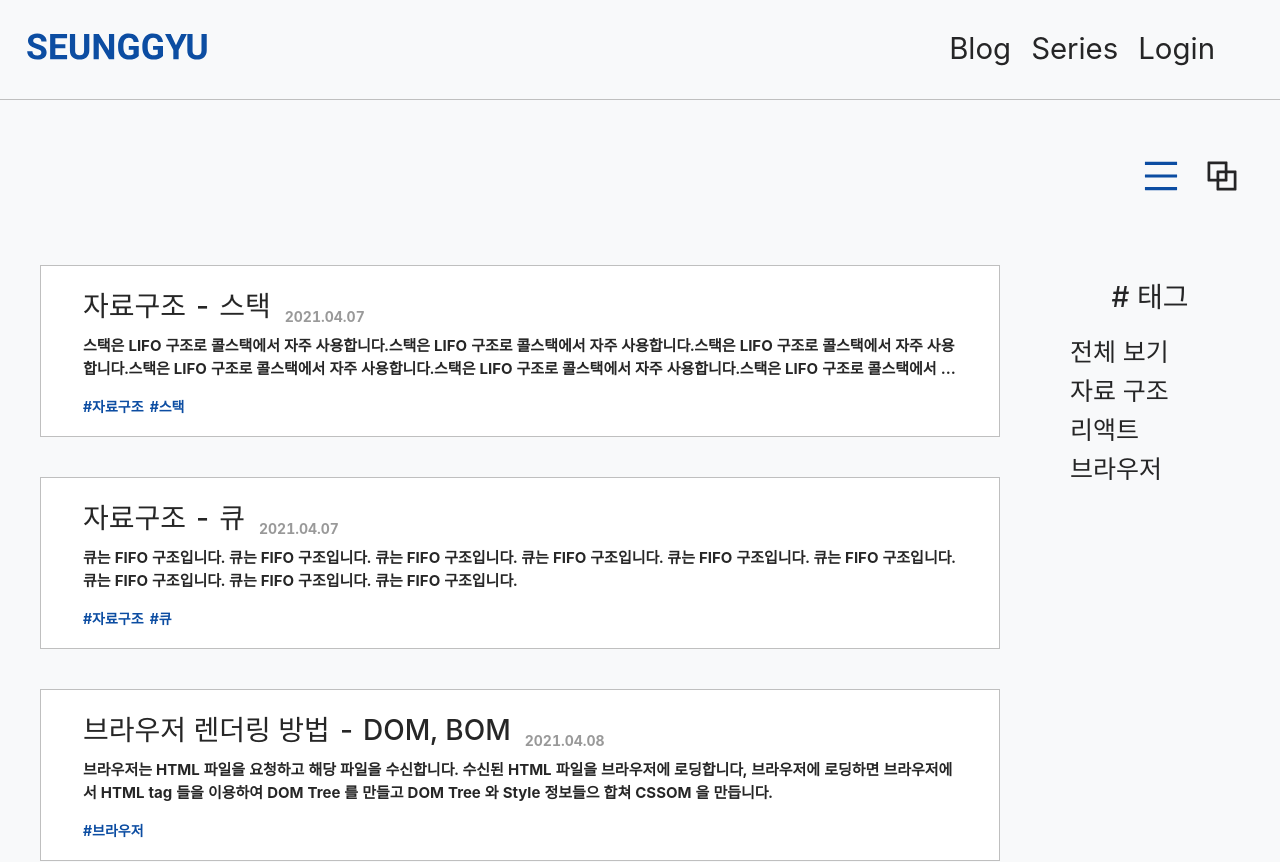
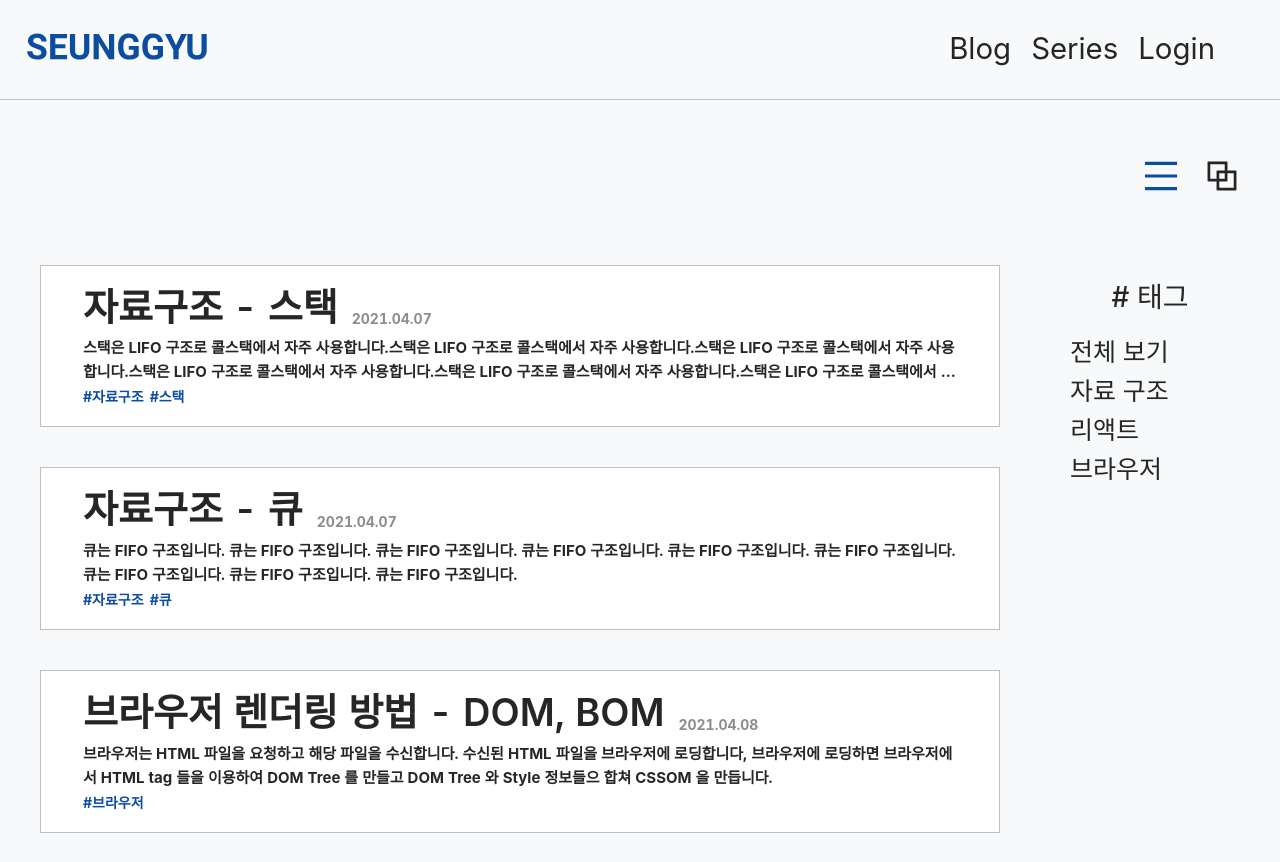
Before and after one commit to KIMSEUNGGYU/seunggyu-1, a Next.js app in the folder client/: page / in a window 1280 px wide. Shown: the top 862 px of the page. Built offline with nearby package versions, Linux system fonts and the light colour scheme.

Commit message:
[refactor] antd 적용 blog list

```diff
--- /dev/null
+++ b/client/common/types.ts
@@ -0,0 +1,26 @@
+export type MenuData = "blog" | "series" | "login";
+
+export type ViewModeData = "list" | "block";
+
+export type Tag = {
+  id: string;
+  tag: string;
+};
+
+export type Post = {
+  id: number;
+  title: string;
+  date: string;
+  description: string;
+  tags: string[];
+};
+
+type List = {
+  id: string;
+  title: string;
+};
+
+export type Series = {
+  title: string;
+  lists: List[];
+};
--- a/client/components/UI/blog/tags/Tags.tsx
+++ b/client/components/UI/blog/tags/Tags.tsx
@@ -37,7 +37,6 @@ function Tags({ tags }: TagsProps) {
   const [toggle, setToggle] = useState("전체 보기");
 
   const handleClick = (tag: string) => setToggle(tag);
-  console.log(toggle);
 
   return (
     <TagsContainer>
--- a/client/components/UI/blog/viewblock/ViewBlock.tsx
+++ b/client/components/UI/blog/viewblock/ViewBlock.tsx
@@ -1,16 +1,13 @@
+import { FC } from "react";
 import styled from "@emotion/styled";
 import Link from "next/link";
 
 import { theme } from "@theme/index";
+import { Post } from "@common/types";
+import { Typography } from "antd";
+const { Title, Text } = Typography;
 
-type Post = {
-  id: number;
-  title: string;
-  date: string;
-  description: string;
-  tags: string[];
-};
-type ViewBlockProps = {
+type Props = {
   posts: Post[];
 };
 
@@ -39,11 +36,11 @@ const BlockContainer = styled.div`
 const ListTitle = styled.h1`
   font-size: 30px;
 `;
-const DateString = styled.span`
+const DateString = styled(Text)`
   color: ${theme.GREY_TEXT_COLOR};
   font-weight: bold;
 `;
-const Description = styled.p`
+const Description = styled(Text)`
   margin-top: 24px;
   width: 100%;
   font-size: 15px;
@@ -65,14 +62,16 @@ const Tag = styled.li`
   margin-right: 6px;
 `;
 
-function ViewBlock({ posts }: ViewBlockProps) {
+const ViewBlock: FC<Props> = ({ posts }) => {
   return (
     <BlogBlock>
       {posts.map((post) => (
         <BlockContainer>
           <Link href={`/posts/${post.id}`}>
             <a>
-              <ListTitle>{post.title}</ListTitle>
+              <Title level={3} style={{ margin: 0 }}>
+                {post.title}
+              </Title>
               <DateString>{post.date}</DateString>
               <Description>{post.description}</Description>
               <Tags>
@@ -86,6 +85,6 @@ function ViewBlock({ posts }: ViewBlockProps) {
       ))}
     </BlogBlock>
   );
-}
+};
 
 export default ViewBlock;
--- a/client/components/UI/blog/viewlist/ViewList.tsx
+++ b/client/components/UI/blog/viewlist/ViewList.tsx
@@ -1,19 +1,15 @@
+import { FC } from "react";
 import styled from "@emotion/styled";
 import Link from "next/link";
 
 import { theme } from "@theme/index";
+import { Post } from "@common/types";
+import { Typography } from "antd";
+const { Title, Text } = Typography;
 
-type Post = {
-  id: number;
-  title: string;
-  date: string;
-  description: string;
-  tags: string[];
-};
-
-type PorpsType = {
+interface Props {
   posts: Post[];
-};
+}
 
 const BlogLists = styled.ul`
   max-width: 80%;
@@ -36,15 +32,14 @@ const ListTitleBlock = styled.div`
   display: flex;
   align-items: flex-end;
 `;
-const ListTitle = styled.h1``;
 
-const DateString = styled.span`
+const DateString = styled(Text)`
   color: ${theme.GREY_TEXT_COLOR};
   margin-left: 1em;
   font-weight: bold;
 `;
 
-const Description = styled.p`
+const Description = styled(Text)`
   margin-top: 6px;
   width: 100%;
   font-size: 15px;
@@ -58,30 +53,30 @@ const Description = styled.p`
 const Tags = styled.ul`
   margin-top: 3px;
   display: flex;
+
+  & > li {
+    color: ${theme.MAIN_COLOR};
+    font-weight: bold;
+    margin-right: 6px;
+  }
 `;
 
-const Tag = styled.li`
-  color: ${theme.MAIN_COLOR};
-  font-weight: bold;
-  margin-right: 6px;
-`;
-
-function ViewList({ posts }: PorpsType) {
+const ViewList: FC<Props> = ({ posts }) => {
   return (
     <>
       <BlogLists>
         {posts.map((post, idx) => (
           <Link href={`/posts/${post.id}`}>
             <a>
-              <ListContainer key={idx}>
+              <ListContainer key={post.id}>
                 <ListTitleBlock>
-                  <ListTitle>{post.title}</ListTitle>
-                  <DateString>{post.date}</DateString>
+                  <Title style={{ margin: 0 }}>{post.title}</Title>
+                  <DateString type="secondary">{post.date}</DateString>
                 </ListTitleBlock>
                 <Description>{post.description}</Description>
                 <Tags>
                   {post.tags.map((tag, idx) => (
-                    <Tag key={idx}>#{tag}</Tag>
+                    <li key={idx}>#{tag}</li>
                   ))}
                 </Tags>
               </ListContainer>
@@ -91,6 +86,6 @@ function ViewList({ posts }: PorpsType) {
       </BlogLists>
     </>
   );
-}
+};
 
 export default ViewList;
--- a/client/components/UI/header/Header.tsx
+++ b/client/components/UI/header/Header.tsx
@@ -1,5 +1,4 @@
 import Link from "next/link";
-import { useState } from "react";
 import styled from "@emotion/styled";
 import Image from "next/image";
 
@@ -45,9 +44,6 @@ const List = styled.li<{ choice?: boolean }>`
 `;
 
 function Header() {
-  const [menu, setMenu] = useState(initMenu);
-  const clickHandler = (menu: Menu) => setMenu({ ...initMenu, [menu]: true });
-
   return (
     <Head>
       <Link href="/">
@@ -65,32 +61,17 @@ function Header() {
       <Menu>
         <Link href="/">
           <a>
-            <List
-              className={menu.blog ? "choice" : ""}
-              onClick={() => clickHandler("blog")}
-            >
-              Blog
-            </List>
+            <List>Blog</List>
           </a>
         </Link>
         <Link href="/series">
           <a>
-            <List
-              className={menu.series ? "choice" : ""}
-              onClick={() => clickHandler("series")}
-            >
-              Series
-            </List>
+            <List>Series</List>
           </a>
         </Link>
         <Link href="/login">
           <a>
-            <List
-              className={menu.login ? "choice" : ""}
-              onClick={() => clickHandler("login")}
-            >
-              Login
-            </List>
+            <List>Login</List>
           </a>
         </Link>
       </Menu>
--- /dev/null
+++ b/client/styles/test.less
@@ -0,0 +1,6 @@
+.title {
+  color: red;
+  font-weight: bold;
+  margin-bottom: 0;
+  //   margin-bottom: 16px;
+}
--- a/client/tsconfig.json
+++ b/client/tsconfig.json
@@ -74,7 +74,8 @@
       "@login/*": ["components/UI/login/*"],
       "@post/*": ["components/UI/post/*"],
       "@theme/*": ["theme/*"],
-      "@data/*": ["data/*"]
+      "@data/*": ["data/*"],
+      "@common/*": ["common/*"]
     }
   },
   "include": ["next-env.d.ts", "**/*.ts", "**/*.tsx"],
```
